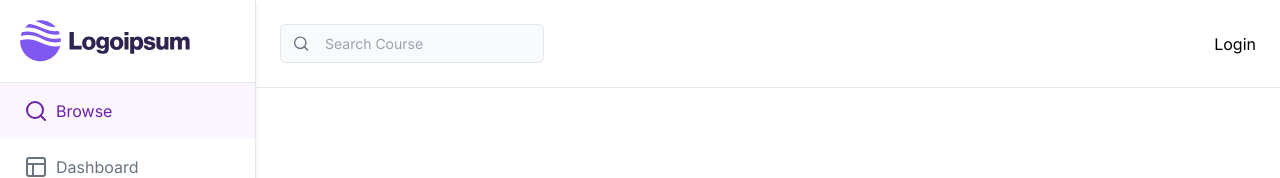
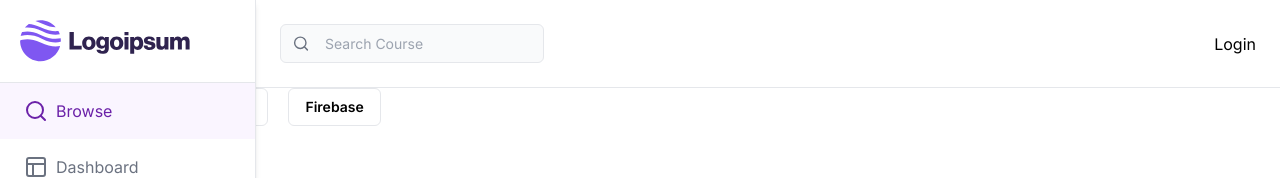
Before and after one commit to GleristonCastro/lms-system, a Next.js app: page /browse in a window 1280 px wide. Shown: the top 178 px of the page. Built offline with nearby package versions, Linux system fonts and the light colour scheme; no server answers.

Commit message:
update: include get courses

```diff
--- a/app/(Home)/(routes)/browse/page.jsx
+++ b/app/(Home)/(routes)/browse/page.jsx
@@ -1,6 +1,24 @@
+'use client'
+
+import React, { useEffect } from 'react'
+import CategoryFilter from '../../_components/CategoryFilter'
+import { getCourseList } from '../../../_services/index'
+
 function Browse() {
+  useEffect(() => {
+    getCourses()
+  }, [])
+
+  const getCourses = () => {
+    getCourseList().then(resp => {
+      console.log(resp)
+    })
+  }
+
   return (
-    <div>Browse</div>
+    <div>
+      <CategoryFilter />
+    </div>
   )
 }
 
```
